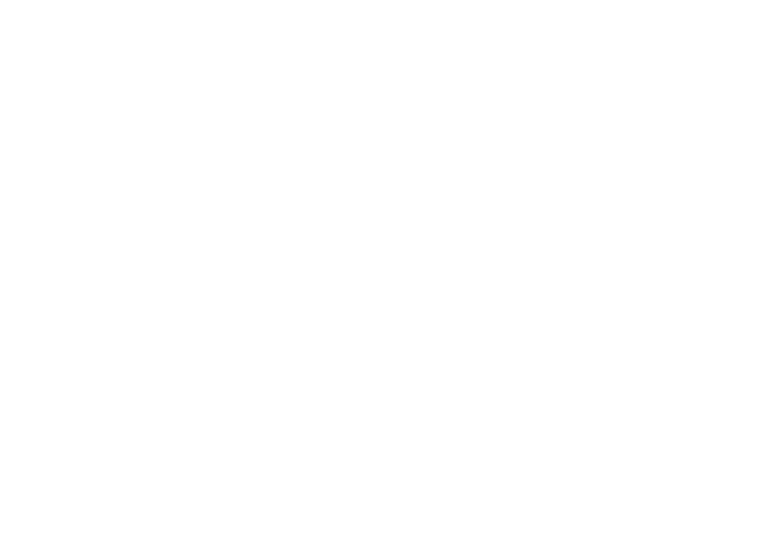
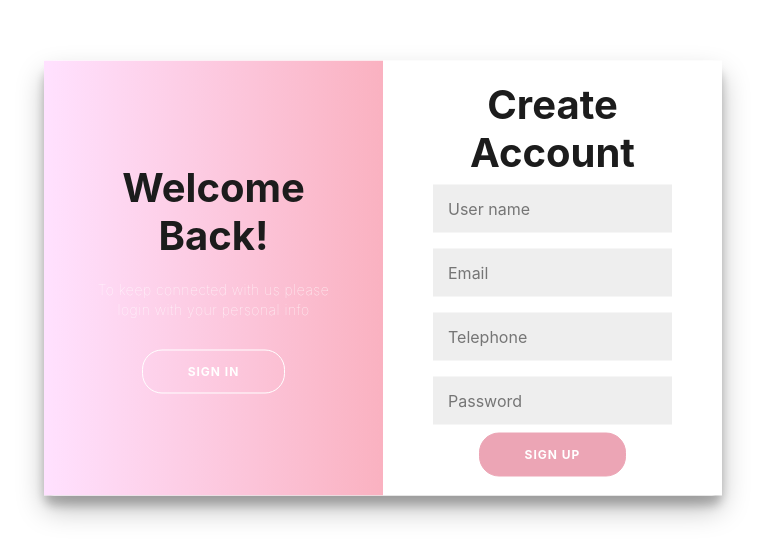
Before and after one commit to MaiTrangg/C-_Web, a React (Create React App) app in the folder fe_shopBanGiay/fe_shopbangiay/: page /register in a window 1280 px wide. Before the commit this address had no page. Shown: the part 122-682 px from the top of the page, without its empty margins (257-1022 px from the left). Built offline with nearby package versions, Linux system fonts and the light colour scheme.

Commit message:
login va register fe

```diff
--- a/fe_shopBanGiay/fe_shopbangiay/package.json
+++ b/fe_shopBanGiay/fe_shopbangiay/package.json
@@ -12,6 +12,7 @@
     "react-owl-carousel": "^2.3.3",
     "react-router-dom": "^7.5.0",
     "react-scripts": "5.0.1",
+    "styled-components": "^6.1.17",
     "web-vitals": "^2.1.4"
   },
   "scripts": {
--- a/fe_shopBanGiay/fe_shopbangiay/src/App.js
+++ b/fe_shopBanGiay/fe_shopbangiay/src/App.js
@@ -6,18 +6,20 @@
 import {BrowserRouter, Route, Routes} from "react-router-dom";
 import ShopPage from "./Components/Shop/ShopPage";
 import ProductDetail from "./Components/Shop/ProductDetail";
+import AuthPage from './Components/Login & Register/AuthPage';
 
 function App() {
     return (
         <BrowserRouter>
             <Routes>
-              <Route path={"/"} element={<HomePage/>}></Route>
-              <Route path={"/home"} element={<HomePage/>}></Route>
-              <Route path={"/shop"} element={<ShopPage/>}></Route>
-              <Route path={"/productDetail"} element={<ProductDetail/>}></Route>
+                <Route path="/" element={<HomePage />} />
+                <Route path="/home" element={<HomePage />} />
+                <Route path="/shop" element={<ShopPage />} />
+                <Route path="/productDetail" element={<ProductDetail />} />
+                <Route path="/login" element={<AuthPage />} />
+                <Route path="/register" element={<AuthPage />} />
             </Routes>
         </BrowserRouter>
     );
 }
-
 export default App;
--- a/fe_shopBanGiay/fe_shopbangiay/src/Components/Header/Navbar.js
+++ b/fe_shopBanGiay/fe_shopbangiay/src/Components/Header/Navbar.js
@@ -65,8 +65,10 @@
                                     <a href="contact.html" className="nav-item nav-link">Contact</a>
                                 </div>
                                 <div className="navbar-nav ml-auto py-0">
-                                    <a href="" className="nav-item nav-link">Login</a>
-                                    <a href="" className="nav-item nav-link">Register</a>
+                                    {/*<a href="" className="nav-item nav-link">Login</a>*/}
+                                    {/*<a href="" className="nav-item nav-link">Register</a>*/}
+                                    <Link to="/login" className="nav-item nav-link">Login</Link>
+                                    <Link to="/register" className="nav-item nav-link">Register</Link>
                                 </div>
                             </div>
                         </nav>
--- /dev/null
+++ b/fe_shopBanGiay/fe_shopbangiay/src/Components/Login & Register/AuthPage.js
@@ -0,0 +1,54 @@
+// Components/Login & Register/AuthPage.js
+import React, { useState, useEffect } from 'react';
+import * as Components from './Components'; // nơi bạn định nghĩa Container, Overlay, Title, GhostButton, v.v.
+import Login from './Login';
+import Register from './Register';
+import { useLocation, useNavigate } from 'react-router-dom';
+
+const AuthPage = () => {
+    const location = useLocation();
+    const navigate = useNavigate();
+    const [signIn, setSignIn] = useState(location.pathname === '/login');
+
+    useEffect(() => {
+        // Nếu user gõ /login hoặc /register trực tiếp
+        setSignIn(location.pathname === '/login');
+    }, [location.pathname]);
+
+    const toggle = (isLogin) => {
+        setSignIn(isLogin);
+        navigate(isLogin ? '/login' : '/register');
+    };
+
+    return (
+        <Components.Container>
+            <Register toggle={toggle} />
+            <Login toggle={toggle} />
+            <Components.OverlayContainer signinIn={signIn}>
+                <Components.Overlay signinIn={signIn}>
+                    <Components.LeftOverlayPanel signinIn={signIn}>
+                        <Components.Title>Welcome Back!</Components.Title>
+                        <Components.Paragraph>
+                            To keep connected with us please login with your personal info
+                        </Components.Paragraph>
+                        <Components.GhostButton onClick={() => toggle(true)}>
+                            Sign In
+                        </Components.GhostButton>
+                    </Components.LeftOverlayPanel>
+
+                    <Components.RightOverlayPanel signinIn={signIn}>
+                        <Components.Title>Hello, Friend!</Components.Title>
+                        <Components.Paragraph>
+                            Enter your personal details and start journey with us
+                        </Components.Paragraph>
+                        <Components.GhostButton onClick={() => toggle(false)}>
+                            Sign Up
+                        </Components.GhostButton>
+                    </Components.RightOverlayPanel>
+                </Components.Overlay>
+            </Components.OverlayContainer>
+        </Components.Container>
+    );
+};
+
+export default AuthPage;
--- /dev/null
+++ b/fe_shopBanGiay/fe_shopbangiay/src/Components/Login & Register/Components.js
@@ -0,0 +1,200 @@
+ import styled from 'styled-components';
+
+ export const Container = styled.div`
+  background-color: #fff;
+  border-radius: 10px;
+  box-shadow: 0 14px 28px rgba(0, 0, 0, 0.25),
+  0 10px 10px rgba(0, 0, 0, 0.22);
+  position: absolute;
+  top: 50%;
+  left: 50%;
+  transform: translate(-50%, -50%);
+  width: 678px;
+  max-width: 100%;
+  min-height: 435px;
+ `;
+
+ export const SignUpContainer = styled.div`
+  position: absolute;
+  top: 0;
+  height: 100%;
+  transition: all 0.6s ease-in-out;
+  left: 0;
+  width: 50%;
+  opacity: 0;
+  z-index: 1;
+  ${props => props.signinIn !== true ? `
+    transform: translateX(100%);
+    opacity: 1;
+    z-index: 5;
+  `
+  : null}
+ `;
+
+
+ export const SignInContainer = styled.div`
+ position: absolute;
+ top: 0;
+ height: 100%;
+ transition: all 0.6s ease-in-out;
+ left: 0;
+ width: 50%;
+ z-index: 2;
+ ${props => (props.signinIn !== true ? `transform: translateX(100%);` : null)}
+ `;
+
+ export const Form = styled.form`
+ background-color: #ffffff;
+ display: flex;
+ align-items: center;
+ justify-content: center;
+ flex-direction: column;
+ padding: 0 50px;
+ height: 100%;
+ text-align: center;
+ `;
+
+ export const Title = styled.h1`
+ font-weight: bold;
+ margin: 0;
+ `;
+
+ export const Input = styled.input`
+ background-color: #eee;
+ border: none;
+ padding: 12px 15px;
+ margin: 8px 0;
+ width: 100%;
+ `;
+
+
+ export const Button = styled.button`
+  border-radius: 20px;
+  border: 1px solid #eca5b5;
+  background-color: #eca5b5;
+  color: #ffffff;
+  font-size: 12px;
+  font-weight: bold;
+  padding: 12px 45px;
+  letter-spacing: 1px;
+  text-transform: uppercase;
+  transition: transform 80ms ease-in;
+
+  &:active {
+   transform: scale(0.95);
+  }
+
+  &:focus {
+   outline: none;
+  }
+ `;
+ export const GhostButton = styled(Button)`
+ background-color: transparent;
+ border-color: #ffffff;
+ `;
+
+ export const Anchor = styled.a`
+ color: #333;
+ font-size: 14px;
+ text-decoration: none;
+ margin: 15px 0;
+ `;
+ export const OverlayContainer = styled.div`
+position: absolute;
+top: 0;
+left: 50%;
+width: 50%;
+height: 100%;
+overflow: hidden;
+transition: transform 0.6s ease-in-out;
+z-index: 100;
+${props =>
+  props.signinIn !== true ? `transform: translateX(-100%);` : null}
+`;
+
+export const Overlay = styled.div`
+ background: #f58282;
+ background: -webkit-linear-gradient(to right, #FFE1FF, #f58282);
+ background: linear-gradient(to right, #FFE1FF, #f58282);
+ background-repeat: no-repeat;
+ background-size: cover;
+ background-position: 0 0;
+ color: #ffffff;
+ position: relative;
+ left: -100%;
+ height: 100%;
+ width: 200%;
+ transform: translateX(0);
+ transition: transform 0.6s ease-in-out;
+ ${props => (props.signinIn !== true ? `transform: translateX(50%);` : null)}
+`;
+
+ export const OverlayPanel = styled.div`
+     position: absolute;
+     display: flex;
+     align-items: center;
+     justify-content: center;
+     flex-direction: column;
+     padding: 0 40px;
+     text-align: center;
+     top: 0;
+     height: 100%;
+     width: 50%;
+     transform: translateX(0);
+     transition: transform 0.6s ease-in-out;
+ `;
+
+ export const LeftOverlayPanel = styled(OverlayPanel)`
+   transform: translateX(-20%);
+   ${props => props.signinIn !== true ? `transform: translateX(0);` : null}
+ `;
+
+ export const RightOverlayPanel = styled(OverlayPanel)`
+     right: 0;
+     transform: translateX(0);
+     ${props => props.signinIn !== true ? `transform: translateX(20%);` : null}
+ `;
+
+ export const Paragraph = styled.p`
+ font-size: 14px;
+   font-weight: 100;
+   line-height: 20px;
+   letter-spacing: 0.5px;
+   margin: 20px 0 30px
+ `;
+
+ //
+ export const SocialContainer = styled.div`
+  display: flex;
+  justify-content: center;
+  gap: 15px;
+  margin: 20px 0;
+ `;
+
+ export const SocialButton = styled.button`
+  height: 40px;
+  width: 40px;
+  border-radius: 50%;
+  border: 1px solid #ddd;
+  background-color: #fff;
+  color: ${props => {
+   if (props.provider === "facebook") return "#3b5998"; // Facebook xanh
+   if (props.provider === "google") return "#db4437";   // Google đỏ cam
+   return "#555"; // default
+  }};
+  display: flex;
+  align-items: center;
+  justify-content: center;
+  font-size: 18px;
+  cursor: pointer;
+  transition: background-color 0.3s ease, transform 0.2s ease;
+
+  &:hover {
+   background-color: #f1f1f1;
+   transform: scale(1.0);
+  }
+
+  i {
+   font-size: 18px;
+  }
+ `;
--- /dev/null
+++ b/fe_shopBanGiay/fe_shopbangiay/src/Components/Login & Register/Login.js
@@ -0,0 +1,28 @@
+import React from 'react';
+import * as Components from './Components';
+
+const Login = ({ toggle }) => {
+    return (
+        <Components.SignInContainer signinIn={true}>
+            <Components.Form>
+                <Components.Title>Sign in</Components.Title>
+
+                <Components.SocialContainer>
+                    <Components.SocialButton provider="google" onClick={() => alert('Login with Google')}>
+                        <i className="fab fa-google"></i>
+                    </Components.SocialButton>
+                    <Components.SocialButton provider="facebook"onClick={() => alert('Login with Facebook')}>
+                        <i className="fab fa-facebook-f"></i>
+                    </Components.SocialButton>
+                </Components.SocialContainer>
+
+                <Components.Input type="text" placeholder="User name" />
+                <Components.Input type="password" placeholder="Password" />
+                <Components.Anchor href="#">Forgot your password?</Components.Anchor>
+                <Components.Button>Sign In</Components.Button>
+            </Components.Form>
+        </Components.SignInContainer>
+    );
+};
+
+export default Login;
--- /dev/null
+++ b/fe_shopBanGiay/fe_shopbangiay/src/Components/Login & Register/Register.js
@@ -0,0 +1,19 @@
+import React from 'react';
+import * as Components from './Components';
+
+const Register = ({ toggle }) => {
+    return (
+        <Components.SignUpContainer signinIn={false}>
+            <Components.Form>
+                <Components.Title>Create Account</Components.Title>
+                <Components.Input type="text" placeholder="User name" />
+                <Components.Input type="email" placeholder="Email" />
+                <Components.Input type="text" placeholder="Telephone    " />
+                <Components.Input type="password" placeholder="Password" />
+                <Components.Button>Sign Up</Components.Button>
+            </Components.Form>
+        </Components.SignUpContainer>
+    );
+};
+
+export default Register;
```
Also changed, not shown: 1 other file (tests, documents, lock files or other folders). Lines whose indentation alone changed are shown as unchanged.
